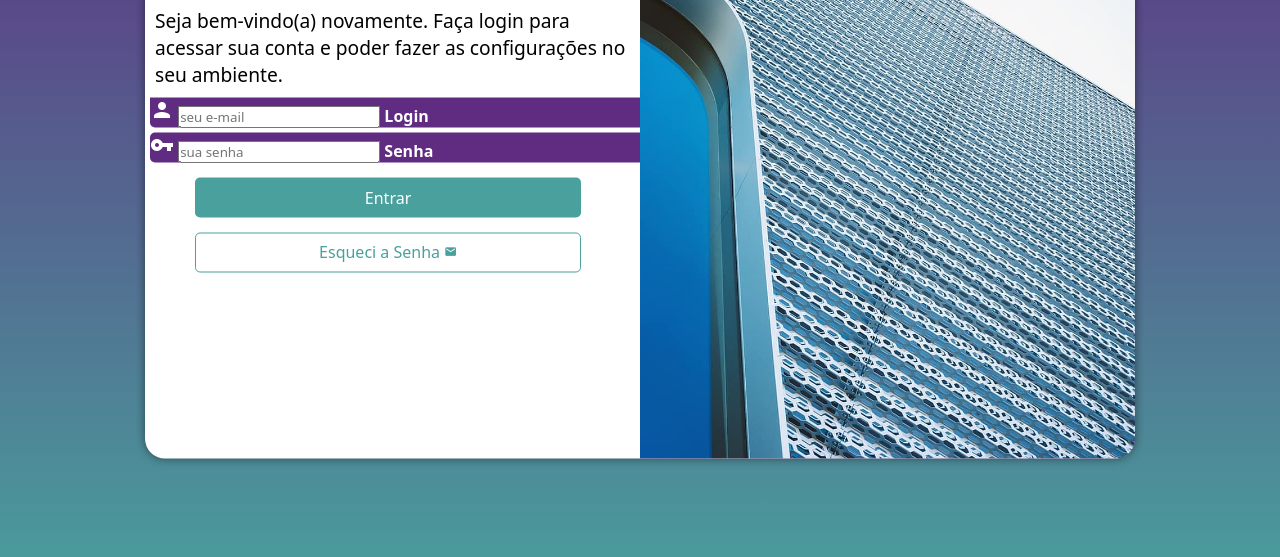
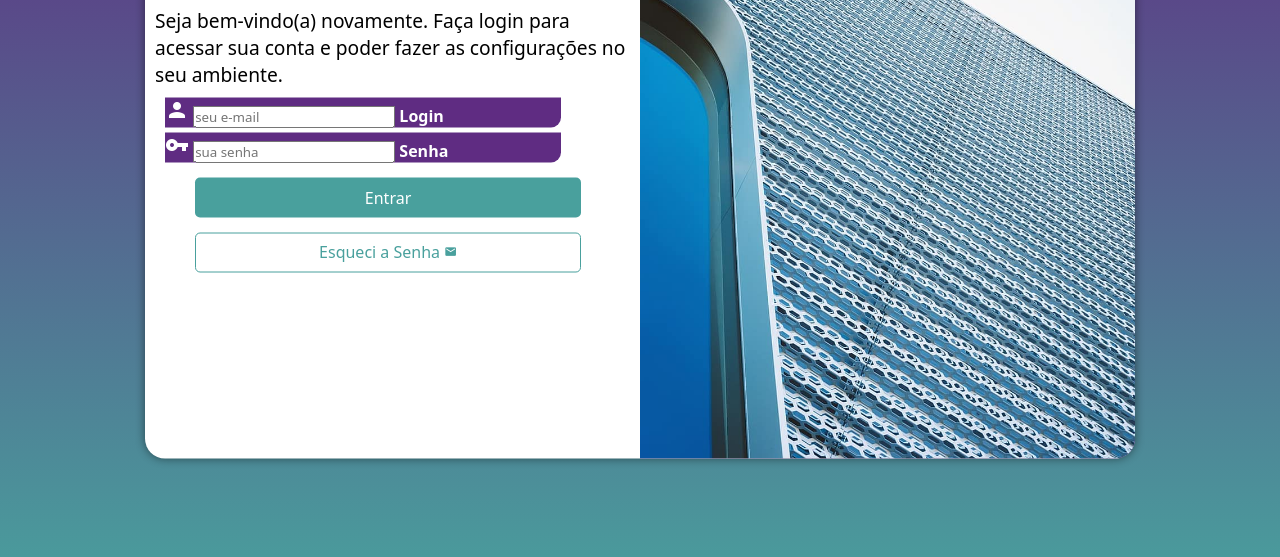
Before and after one commit to gabrieloliveiramacedomoura/projeto-login, a plain HTML site: page index.html in a window 1280 px wide. Shown: the part 199-756 px from the top of the page. Drawn offline with Linux system fonts and the light colour scheme.

Commit message:
update media-query

```diff
--- a/estilos/media-query.css
+++ b/estilos/media-query.css
@@ -31,7 +31,7 @@
     }
 
     .campo {
-        border-radius: 5px;
+        border-radius: 10px 0px 10px;
         width: 80%;
         margin-left: 20px;
     }
@@ -87,6 +87,12 @@
         font-size: 1.2em;
     }
 
+    .campo {
+        border-radius: 0px 0px 10px;
+        width: 40%;
+        margin-left: 20px;
+    }
+
     form input[type=submit] {
         display: block;
         text-align: center;
```
